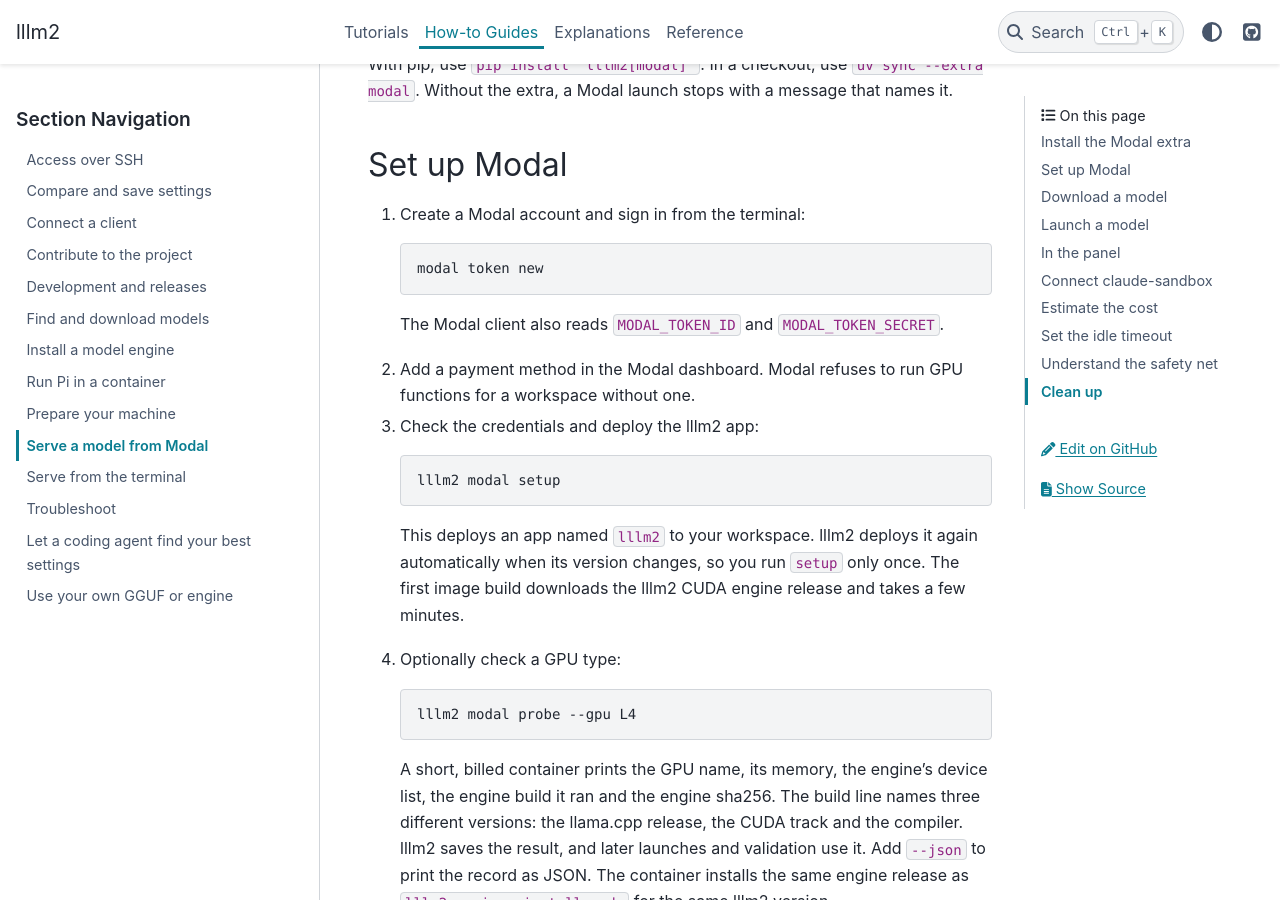
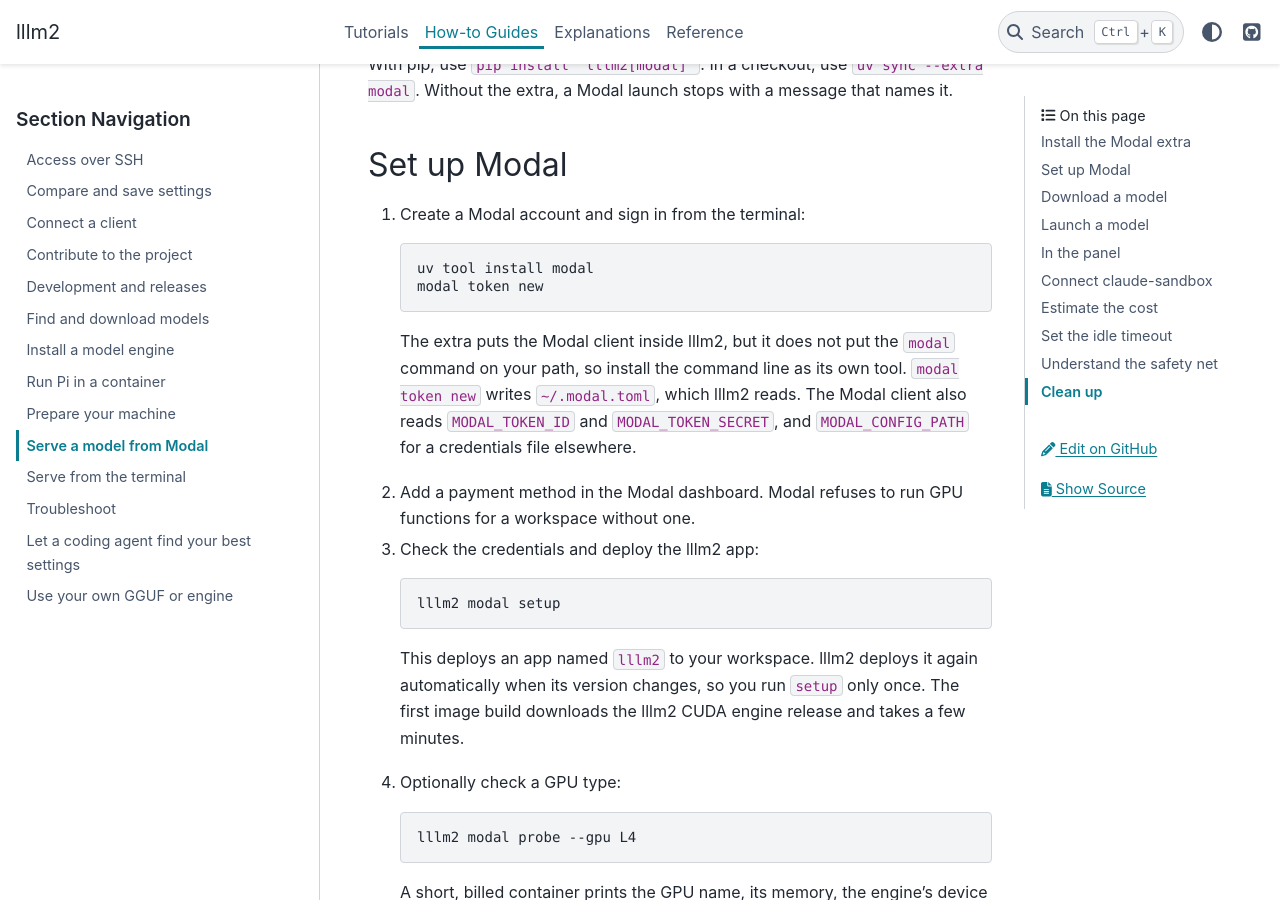
Before and after one commit to gilesknap/lllm2, a Sphinx documentation site: the page built from docs/how-to/serve-from-modal.md, in a window 1280 px wide and 900 px high, scrolled down 519 px. Built offline with Sphinx 7.4.7 and the PyData theme 0.15.4, drawn with Linux system fonts in a browser that asks for light colours.

Commit message:
Tell readers to install the Modal command line
`uv tool install 'lllm2[modal]'` puts the Modal client inside lllm2 but
leaves no `modal` command on the path, so `modal token new` failed for a
reader following either page. Both now install the command line first,
and the how-to names the file the token lands in (#63).

Co-Authored-By: Claude Opus 5 <noreply@anthropic.com>
Claude-Session: https://claude.ai/code/session_0146WqbqHfPvn4pobwpBoFDq

````diff
--- a/docs/how-to/serve-from-modal.md
+++ b/docs/how-to/serve-from-modal.md
@@ -26,10 +26,15 @@ that names it.
 1. Create a Modal account and sign in from the terminal:
 
    ```bash
+   uv tool install modal
    modal token new
    ```
 
-   The Modal client also reads `MODAL_TOKEN_ID` and `MODAL_TOKEN_SECRET`.
+   The extra puts the Modal client inside lllm2, but it does not put the
+   `modal` command on your path, so install the command line as its own tool.
+   `modal token new` writes `~/.modal.toml`, which lllm2 reads. The Modal
+   client also reads `MODAL_TOKEN_ID` and `MODAL_TOKEN_SECRET`, and
+   `MODAL_CONFIG_PATH` for a credentials file elsewhere.
 
 2. Add a payment method in the Modal dashboard. Modal refuses to run GPU
    functions for a workspace without one.
````
Also changed, not shown: docs/tutorials/modal.md (+4 -0 lines).
